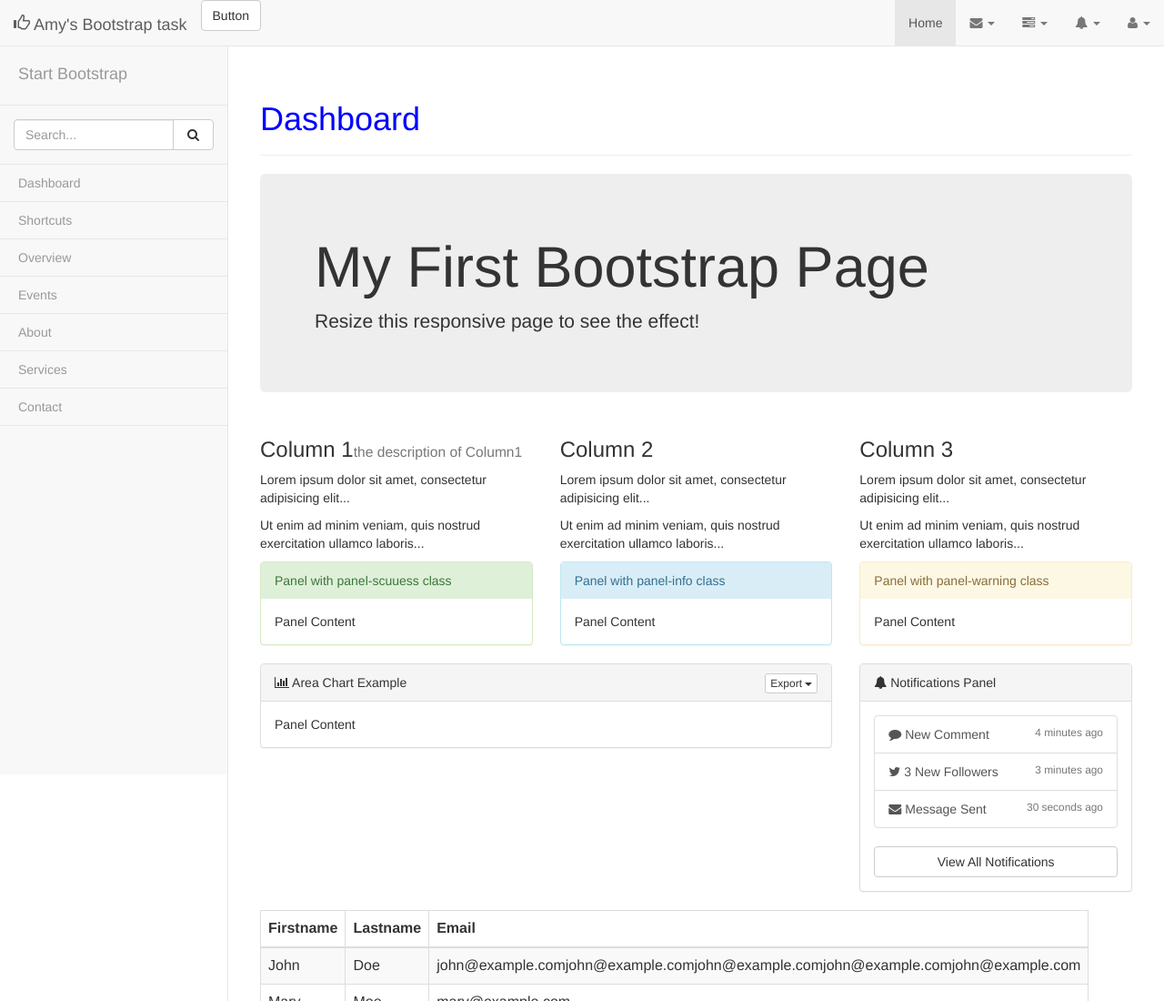
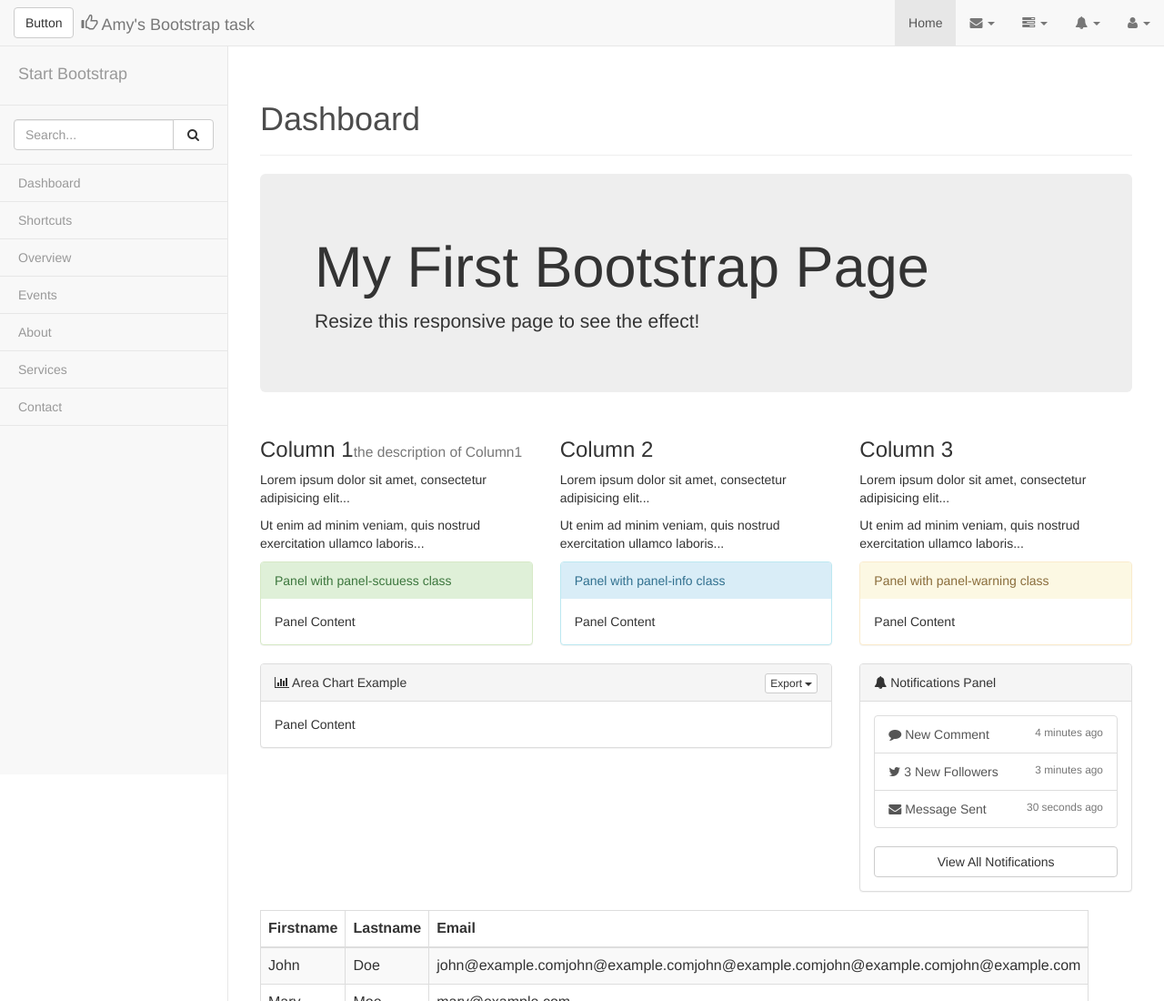
Before and after one commit to super1988amy/mocking-bootstrap, a website: page index.html in a window 1280 px wide. Shown: the top 1100 px of the page at 91% size. Drawn offline with Linux system fonts and the light colour scheme.

Commit message:
fix the liverelaod function for gulpfile.js

```diff
--- a/dist/css/main.css
+++ b/dist/css/main.css
@@ -1,3 +1,19 @@
 h1 {
-  color: blue;
+  color: #4c4c4c;
 }
+#menu-toggle.btn {
+  float: left;
+  margin-top: 8px;
+  margin-right: 8px;
+}
+.navbar {
+  border-bottom: 1px solid #e7e7e7;
+  border-top: 0px;
+  border-right: 0px;
+  border-left: 0px;
+}
+@media (min-width: 768px) {
+  .navbar {
+    border-radius: 0px;
+  }
+}
--- a/dist/less/main.less
+++ b/dist/less/main.less
@@ -1,3 +1,24 @@
 h1 {
-    color: blue;
+    color: #4c4c4c;
 }
+
+#menu-toggle {
+  &.btn {
+  float: left;
+  margin-top: 8px;
+  margin-right: 8px;
+  }
+}
+
+.navbar {
+  border-bottom: 1px solid #e7e7e7;
+  border-top: 0px;
+  border-right: 0px;
+  border-left: 0px;
+}
+
+@media (min-width: 768px) {
+.navbar {
+    border-radius: 0px;
+  }
+}
```
Also changed, not shown: gulpfile.js (+22 -8 lines).
